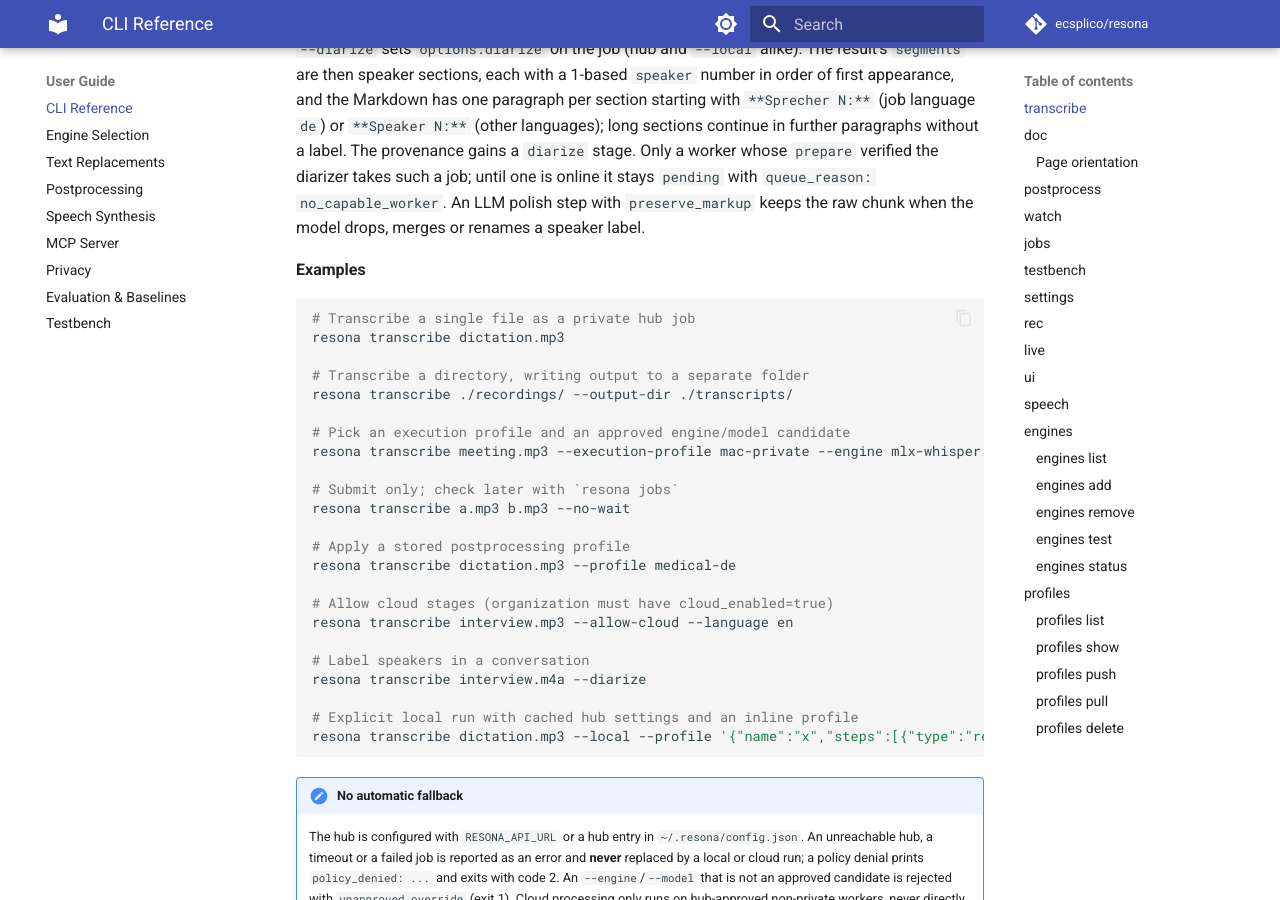
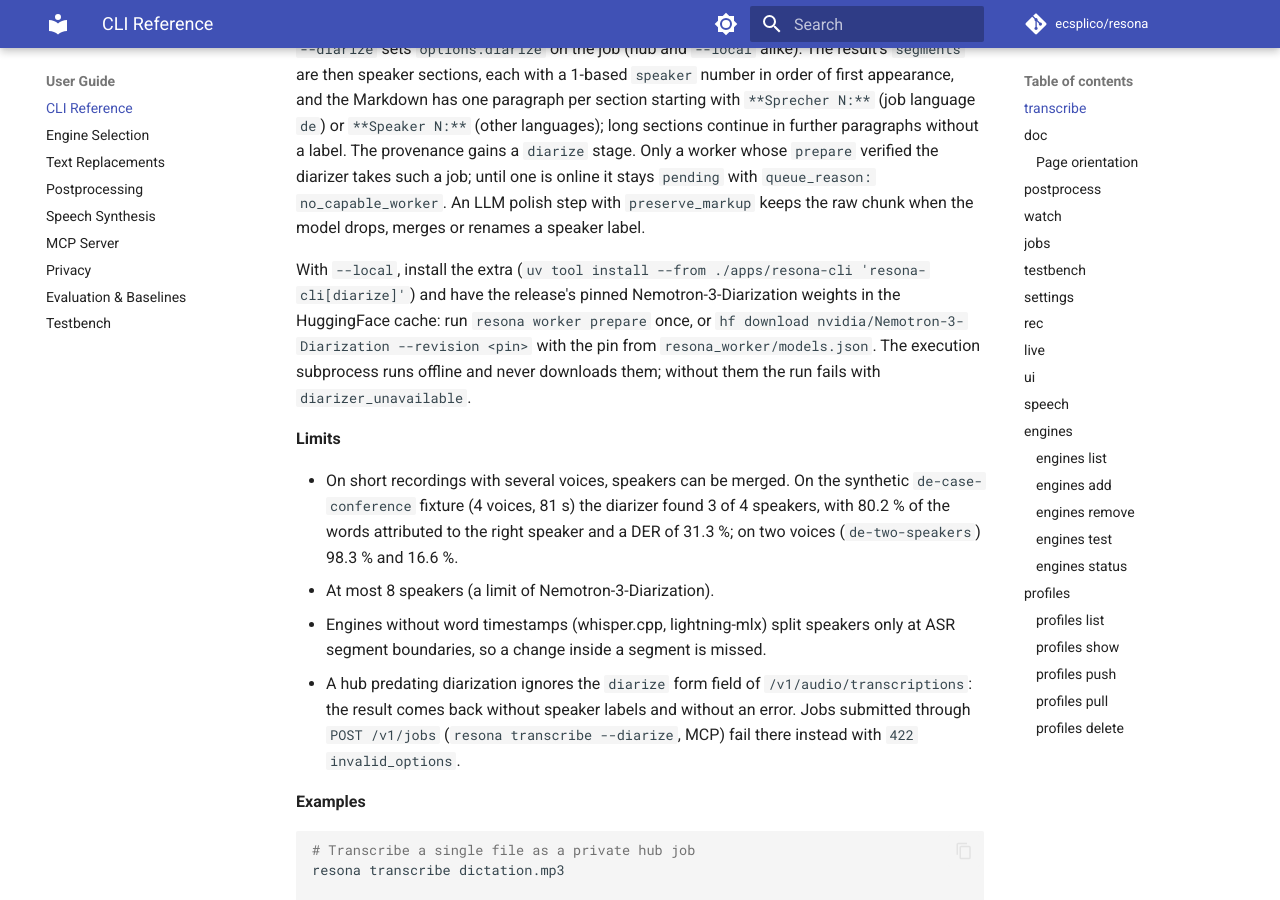
Before and after one commit to ecsplico/resona, an MkDocs documentation site: the page built from docs/guide/cli.md, in a window 1280 px wide and 900 px high, scrolled down 2565 px. Built offline with MkDocs 1.6.1 and Material for MkDocs 9.7.7, drawn with Linux system fonts in a browser that asks for light colours; comment, search, counter and statistics services are not loaded.

Commit message:
docs(diarize): limits, local setup, old-hub behaviour

```diff
--- a/docs/guide/cli.md
+++ b/docs/guide/cli.md
@@ -78,6 +78,26 @@ The provenance gains a `diarize` stage. Only a worker whose `prepare` verified t
 such a job; until one is online it stays `pending` with `queue_reason: no_capable_worker`. An LLM
 polish step with `preserve_markup` keeps the raw chunk when the model drops, merges or renames a
 speaker label.
+
+With `--local`, install the extra (`uv tool install --from ./apps/resona-cli 'resona-cli[diarize]'`)
+and have the release's pinned Nemotron-3-Diarization weights in the HuggingFace cache: run
+`resona worker prepare` once, or `hf download nvidia/Nemotron-3-Diarization --revision <pin>` with
+the pin from `resona_worker/models.json`. The execution subprocess runs offline and never
+downloads them; without them the run fails with `diarizer_unavailable`.
+
+<a id="diarization-limits"></a>
+**Limits**
+
+- On short recordings with several voices, speakers can be merged. On the synthetic
+  `de-case-conference` fixture (4 voices, 81 s) the diarizer found 3 of 4 speakers, with 80.2 %
+  of the words attributed to the right speaker and a DER of 31.3 %; on two voices
+  (`de-two-speakers`) 98.3 % and 16.6 %.
+- At most 8 speakers (a limit of Nemotron-3-Diarization).
+- Engines without word timestamps (whisper.cpp, lightning-mlx) split speakers only at ASR
+  segment boundaries, so a change inside a segment is missed.
+- A hub predating diarization ignores the `diarize` form field of `/v1/audio/transcriptions`:
+  the result comes back without speaker labels and without an error. Jobs submitted through
+  `POST /v1/jobs` (`resona transcribe --diarize`, MCP) fail there instead with `422 invalid_options`.
 
 **Examples**
 
```
Also changed, not shown: CLAUDE.md (+4 -0 lines), docs/guide/mcp.md (+2 -0 lines), docs/reference/api.md (+2 -2 lines), 1 other file.
